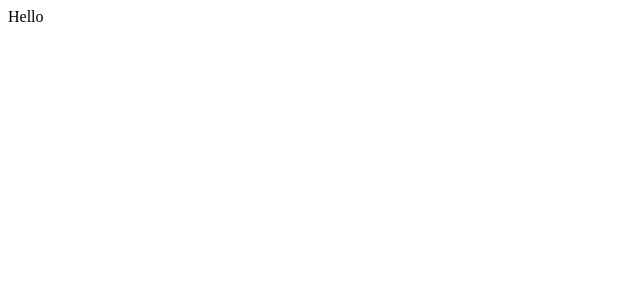
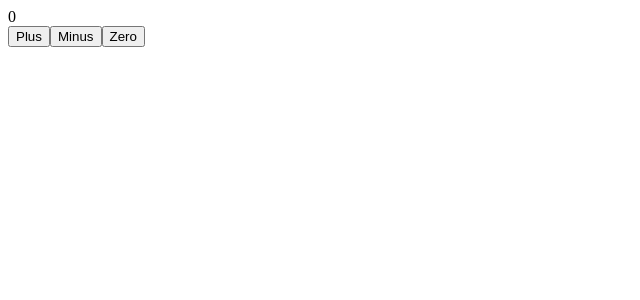
Before and after one commit to IndiraRamalingam/React_Daily_Practice, a React (Create React App) app: page / in a window 1280 px wide. Shown: the top 300 px of the page, without its empty margins (0-640 px from the left). Built offline with nearby package versions, Linux system fonts and the light colour scheme.

Commit message:
useState hook

```diff
--- a/src/App.js
+++ b/src/App.js
@@ -1,126 +1,46 @@
 
-//Functional Component
+//useState hook
+
+// import React from 'react'
+// import { useState } from 'react'
+//
 // function App() {
-//   console.log("Hello from component1")
+// const [counter,setCounter] = useState(0)
+//
+// setTimeout(
+//     ()=>setCounter(counter+1),1000
+// );
 //   return (
-//     <div><p>Hello World !!!</p></div>
-//   );
-// }
-//
-// export default App;
-
-// Function component and passing props
-// import React from 'react'
-//
-// function Hello(props)
-// {
-//     return(
-//         <div>
-//             Hello, {props.name}!!
-//         </div>
-//     )
-// }
-// function App() {
-//   return (
-//     <div>
-//         <Hello name={'Indira'}/>
-//     </div>
+//     <div>{counter}</div>
 //   )
 // }
 //
 // export default App
 
-//Class Component
-// import { Component } from "react";
-// class App extends Component{
-//     render()
-//     {
-//         return(
-//             <div>Hello</div>
-//         )
-//     }
-// }
-// export default App;
+import React from 'react'
+import { useState } from 'react'
 
-//Passing props in class component
+function App() {
+const [counter,setCounter] = useState(0)
 
-// import { Component } from "react";
-//
-// class Hello extends Component{
-//     render()
-//     {
-//         console.log(this.props)
-//         return(
-//             <div>Hello World!!! {this.props.name}</div>
-//         )
-//     }
-// }
-//
-// class App extends Component{
-//     render()
-//     {
-//         return(
-//             <div>
-//                 <Hello name={'krish'} />
-//             </div>
-//         )
-//     }
-// }
-// export default App;
+const handleClickPlus = ()=>{
+    setCounter(counter+1)
+}
+const handleClickMinus = ()=>{
+    setCounter(counter-1)
+}
+const handleClickZero = ()=>{
+    setCounter(0)
+}
 
-// //Stateful component
-//
-// import { Component } from "react";
-// export class App extends Component{
-//
-//     constructor(props)
-//     {
-//         super(props);
-//
-//         this.state={
-//             count:0,
-//         };
-//     }
-//      handlePlus=()=>{
-//         this.setState((prevState)=> ({
-//             count: prevState.count+1,
-//         }))
-//     }
-//     handleSub=()=>{
-//         this.setState((prevState)=> ({
-//             count: prevState.count-1,
-//         }))
-//     }
-//     handleZero=()=>{
-//         this.setState((prevState)=> ({
-//             count: 0,
-//         }))
-//     }
-//     render()
-//     {
-//         return(
-//             <div>
-//                 <p>Count : {this.state.count}</p>
-//                 <button onClick={this.handlePlus}>plus</button>
-//                 <button onClick={this.handleSub}>minus</button>
-//                 <button onClick={this.handleZero}>zero</button>
-//             </div>
-//         )
-//     }
-// }
-// export default App;
+  return (
+    <div>
+    <div>{counter}</div>
+    <button onClick={handleClickPlus}>Plus</button>
+    <button onClick={handleClickMinus}>Minus</button>
+    <button onClick={handleClickZero}>Zero</button>
+    </div>
+  )
+}
 
-//Reusable Component
-import React, { Component } from "react";
-import Hello from './components/Hello'
-export class App extends Component{
-    render()
-    {
-        return(
-            <div>
-                <Hello />
-            </div>
-        )
-    }
-}
-export default App;
+export default App
```
